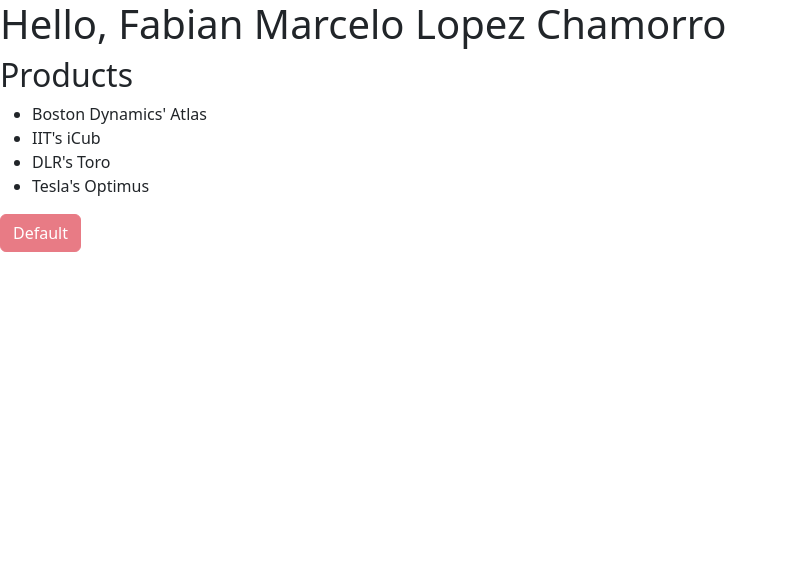
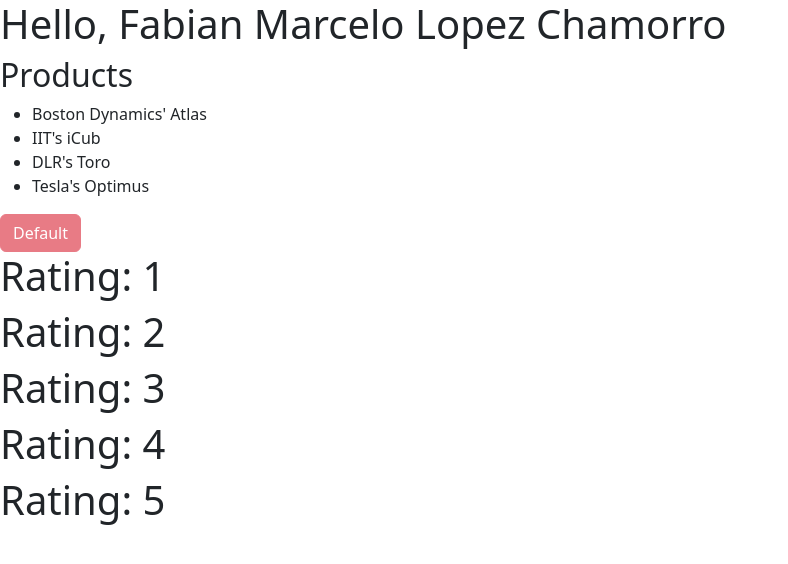
Before and after one commit to fabianlopezch/Beginning_React_Fabian_Lopez, a React (Create React App) app in the folder my_first_react_app/: page / in a window 1280 px wide. Shown: the top 564 px of the page, without its empty margins (0-788 px from the left). Built offline with nearby package versions, Linux system fonts and the light colour scheme.

Commit message:
Calling the Rating component in App

```diff
--- a/my_first_react_app/src/App.js
+++ b/my_first_react_app/src/App.js
@@ -1,6 +1,7 @@
 import React, { Component } from 'react';
 import Products from './Products';
 import Button from 'react-bootstrap/Button';
+import Ratings from './Rating';
 
 class App extends Component {
 
@@ -23,6 +24,11 @@
         <h1>Hello, {this.formatName(user)}</h1>
         <Products />
         <Button variant="danger" disabled={!isValid}>Default</Button>
+        <Ratings rating="1"/>
+        <Ratings rating="2"/>
+        <Ratings rating="3"/>
+        <Ratings rating="4"/>
+        <Ratings rating="5"/>
       </div>
     );
   }
```
